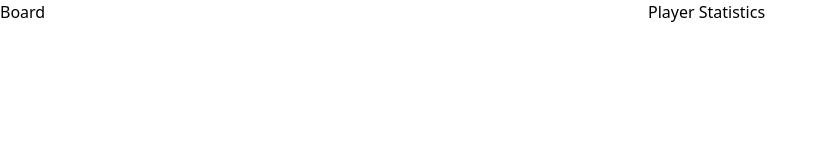
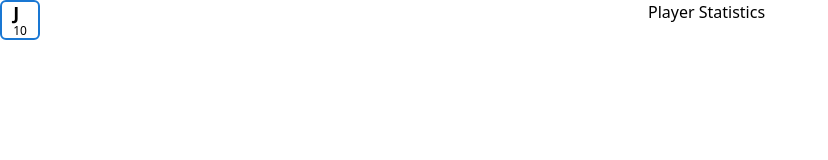
Before and after one commit to turnerian2004/scrabble, a React (Vite) app: page /game in a window 1280 px wide. Shown: the top 160 px of the page, without its empty margins (0-828 px from the left). Built offline with nearby package versions, Linux system fonts and the light colour scheme.

Commit message:
feature: build letter tile

```diff
--- a/package.json
+++ b/package.json
@@ -40,7 +40,7 @@
         "jest": "^29.7.0",
         "postcss": "^8.4.38",
         "prettier": "^3.2.5",
-        "prettier-plugin-tailwindcss": "^0.5.13",
+        "prettier-plugin-tailwindcss": "^0.5.14",
         "tailwindcss": "^3.4.1",
         "ts-jest": "^29.1.2",
         "typescript": "^5.4.5",
--- /dev/null
+++ b/src/Components/LetterTile.tsx
@@ -0,0 +1,22 @@
+import React from 'react'
+
+export interface LetterTileProps {
+    character: string
+    pointValue: number
+}
+
+export const LetterTile: React.FC<LetterTileProps> = ({
+    character,
+    pointValue,
+}) => {
+    return (
+        <div className="grid h-10 w-10 cursor-pointer grid-rows-5 items-center justify-center rounded-md border-2 border-[#1977d3]">
+            <div className="row-span-3 text-lg font-bold capitalize">
+                {character}
+            </div>
+            <div className="row-span-2 text-xs font-light">
+                {pointValue}
+            </div>
+        </div>
+    )
+}
--- a/src/Components/UserButton.tsx
+++ b/src/Components/UserButton.tsx
@@ -19,7 +19,7 @@ export const UserButton: React.FC<ButtonProps> = ({
             }}
             variant="outlined"
             onClick={onClick}
-            className="w-12 h-8"
+            className="h-8 w-12"
         >
             {title}
         </Button>
--- a/src/Introduction/IntroCard.tsx
+++ b/src/Introduction/IntroCard.tsx
@@ -7,7 +7,7 @@ interface IIntroCard {
 export const IntroCard: React.FC<IIntroCard> = ({ message }) => {
     return (
         <>
-            <h1 className="relative w-[400px] h-[200px] font-mono before:absolute before:inset-0 before:bg-white before:animate-typewriter">
+            <h1 className="relative h-[200px] w-[400px] font-mono before:absolute before:inset-0 before:animate-typewriter before:bg-white">
                 {message}
             </h1>
         </>
--- a/src/Pages/GamePage.tsx
+++ b/src/Pages/GamePage.tsx
@@ -1,7 +1,9 @@
+import { LetterTile } from '../Components/LetterTile'
+
 export const GamePage = () => {
     return (
-        <div className="grid grid-cols-2 gap-4 h-screen justify-center">
-            <div>Board</div>
+        <div className="grid h-screen grid-cols-2 justify-center gap-4">
+            <LetterTile character="j" pointValue={10}></LetterTile>
             <div>Player Statistics</div>
         </div>
     )
--- a/src/Pages/SelectOpponentPage.tsx
+++ b/src/Pages/SelectOpponentPage.tsx
@@ -37,9 +37,9 @@ export const VisitorPage = () => {
 
     return (
         <>
-            <div className="grid grid-cols-2 gap-4 h-screen justify-center">
+            <div className="grid h-screen grid-cols-2 justify-center gap-4">
                 <div>Vistor Page</div>
-                <div className="flex flex-col justify-center items-center">
+                <div className="flex flex-col items-center justify-center">
                     <UserSelectMenu
                         title="Computer Skill Level"
                         options={computerSkillLevel}
--- a/src/Pages/WelcomePage.tsx
+++ b/src/Pages/WelcomePage.tsx
@@ -34,9 +34,9 @@ export const WelcomePage = () => {
     }, [])
 
     return (
-        <div className="grid grid-cols-2 gap-4 h-screen justify-center">
+        <div className="grid h-screen grid-cols-2 justify-center gap-4">
             <div></div>
-            <div className="flex flex-col justify-center items-center">
+            <div className="flex flex-col items-center justify-center">
                 <IntroCard message={welcomeMessage}></IntroCard>
                 {showArrowDownwardIcon && (
                     <div className="animate-bounce">
```
Also changed, not shown: 2 other files (tests, documents, lock files or other folders).
